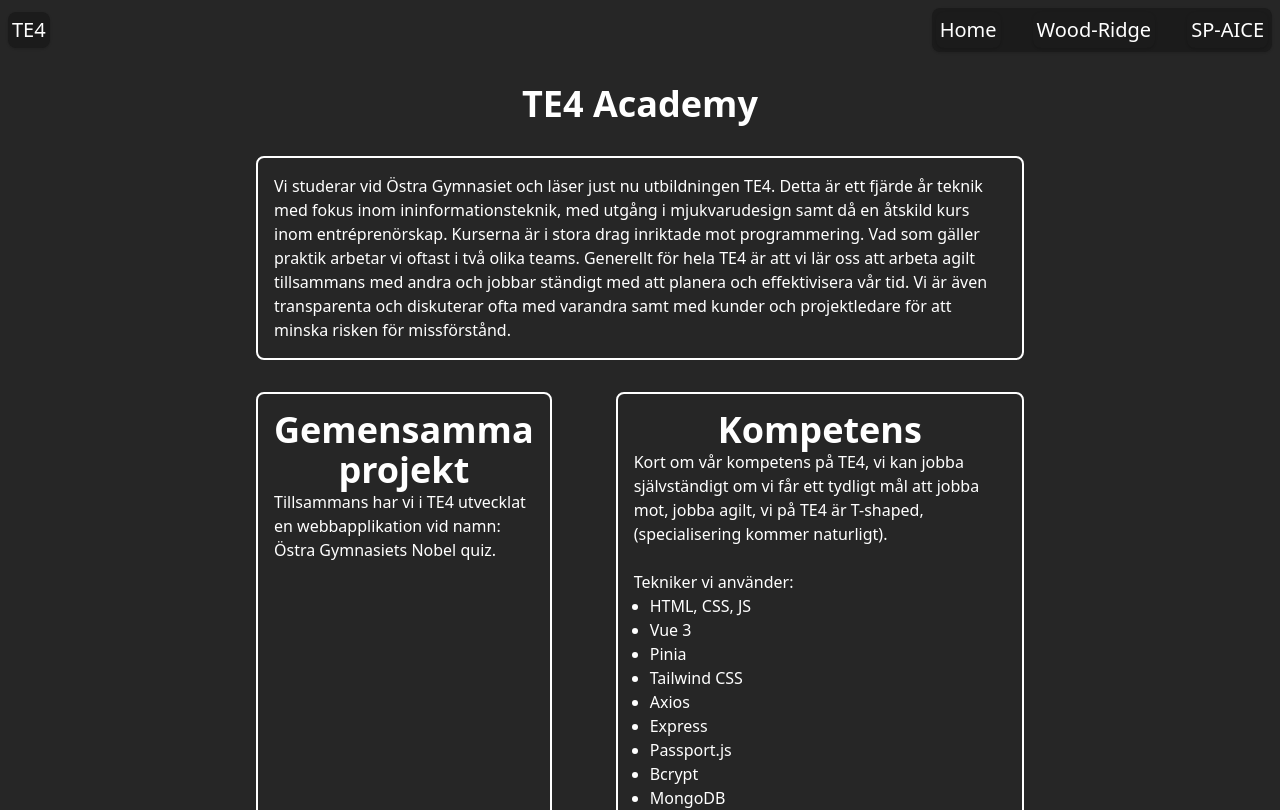
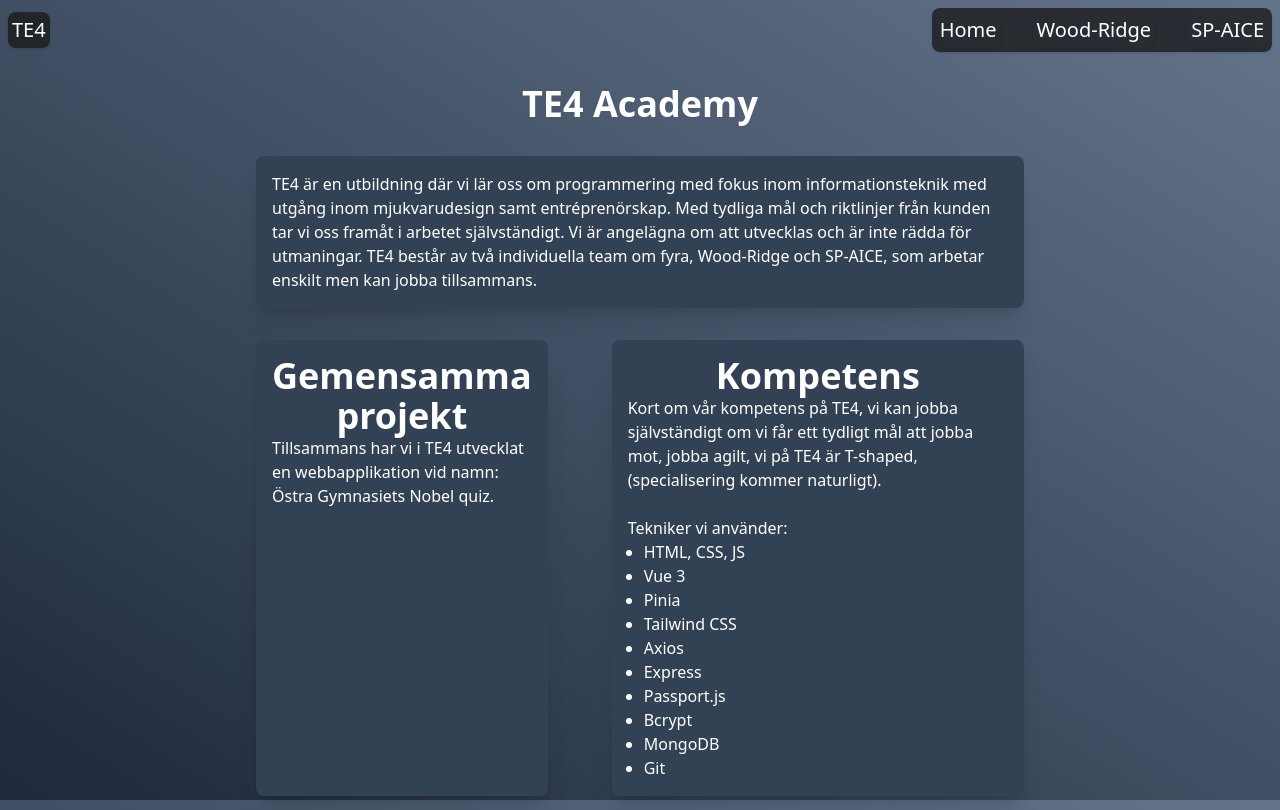
Before and after one commit to williampettersson/flow230120, a Vue app: page / in a window 1280 px wide. Shown: the top 810 px of the page. Built offline with nearby package versions, Linux system fonts and the light colour scheme.

Commit message:
changed to gradient bg

```diff
--- a/index.html
+++ b/index.html
@@ -6,7 +6,9 @@
     <meta name="viewport" content="width=device-width, initial-scale=1.0" />
     <title>TE4 Academy</title>
   </head>
-  <body class="h-full box-border m-0 bg-neutral-800 text-white">
+  <body
+    class="h-full box-border m-0 bg-gradient-to-tr from-slate-800 to-slate-500 text-white"
+  >
     <div id="app" class="min-h-full box-border flex flex-col p-2"></div>
     <script type="module" src="/src/main.js"></script>
   </body>
--- a/src/components/AppSection.vue
+++ b/src/components/AppSection.vue
@@ -11,7 +11,7 @@ export default {
 </script>
 
 <template>
-  <section class="border-white border-2 rounded-lg p-4">
+  <section class="shadow-xl bg-slate-700 rounded-lg p-4">
     <AppSectionTitle :name="name" />
     <slot />
   </section>
--- a/src/views/HomeView.vue
+++ b/src/views/HomeView.vue
@@ -12,15 +12,12 @@ import WoodRidgeIcon from "../components/wood-ridge/icons/WoodRidgeIcon.vue";
 
     <AppSection>
       <p>
-        Vi studerar vid Östra Gymnasiet och läser just nu utbildningen TE4.
-        Detta är ett fjärde år teknik med fokus inom ininformationsteknik, med
-        utgång i mjukvarudesign samt då en åtskild kurs inom entréprenörskap.
-        Kurserna är i stora drag inriktade mot programmering. Vad som gäller
-        praktik arbetar vi oftast i två olika teams. Generellt för hela TE4 är
-        att vi lär oss att arbeta agilt tillsammans med andra och jobbar
-        ständigt med att planera och effektivisera vår tid. Vi är även
-        transparenta och diskuterar ofta med varandra samt med kunder och
-        projektledare för att minska risken för missförstånd.
+        TE4 är en utbildning där vi lär oss om programmering med fokus inom
+        informationsteknik med utgång inom mjukvarudesign samt entréprenörskap.
+        Med tydliga mål och riktlinjer från kunden tar vi oss framåt i arbetet
+        självständigt. Vi är angelägna om att utvecklas och är inte rädda för
+        utmaningar. TE4 består av två individuella team om fyra, Wood-Ridge och
+        SP-AICE, som arbetar enskilt men kan jobba tillsammans.
       </p></AppSection
     >
     <div class="sm:flex sm:space-x-16">
```
